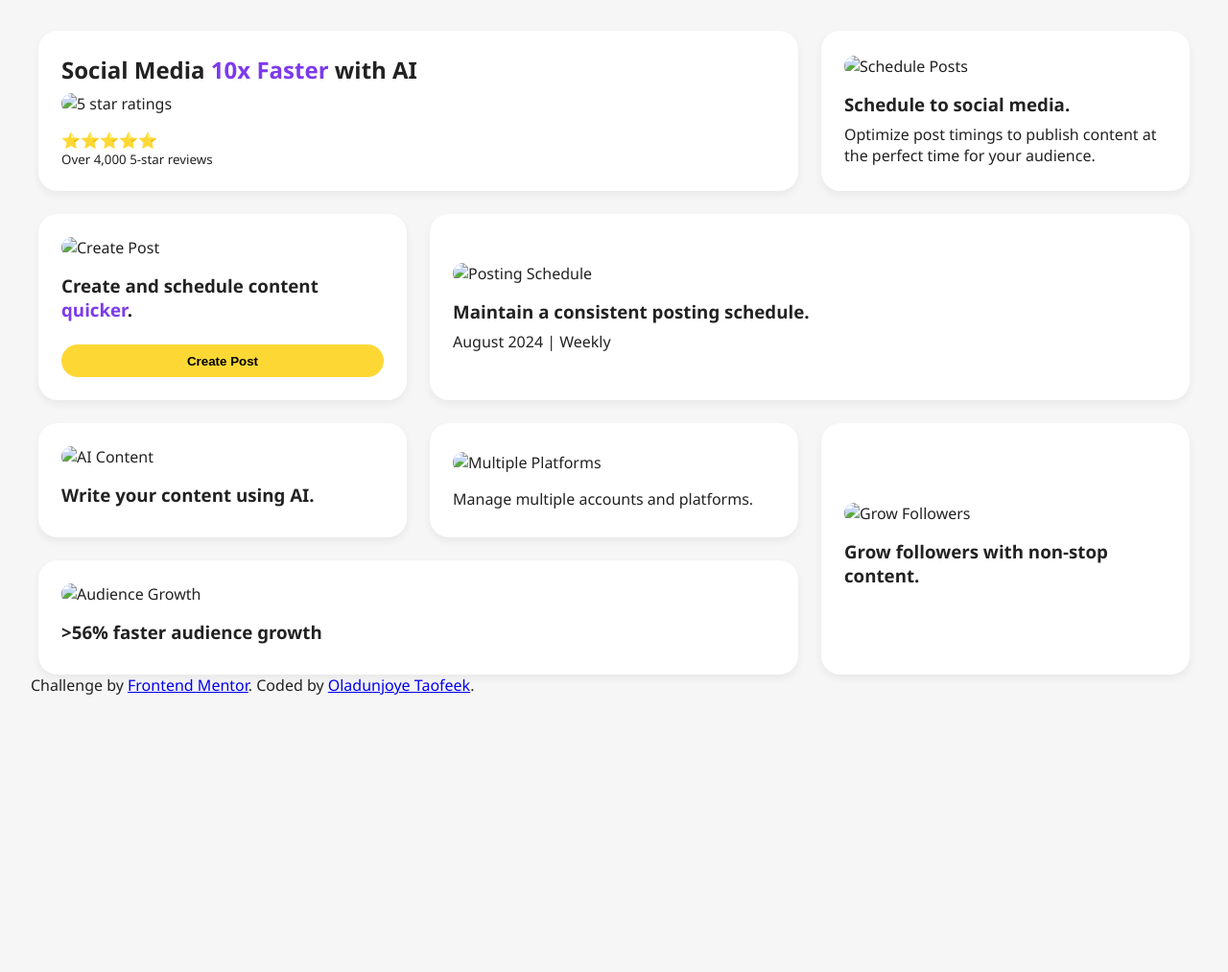
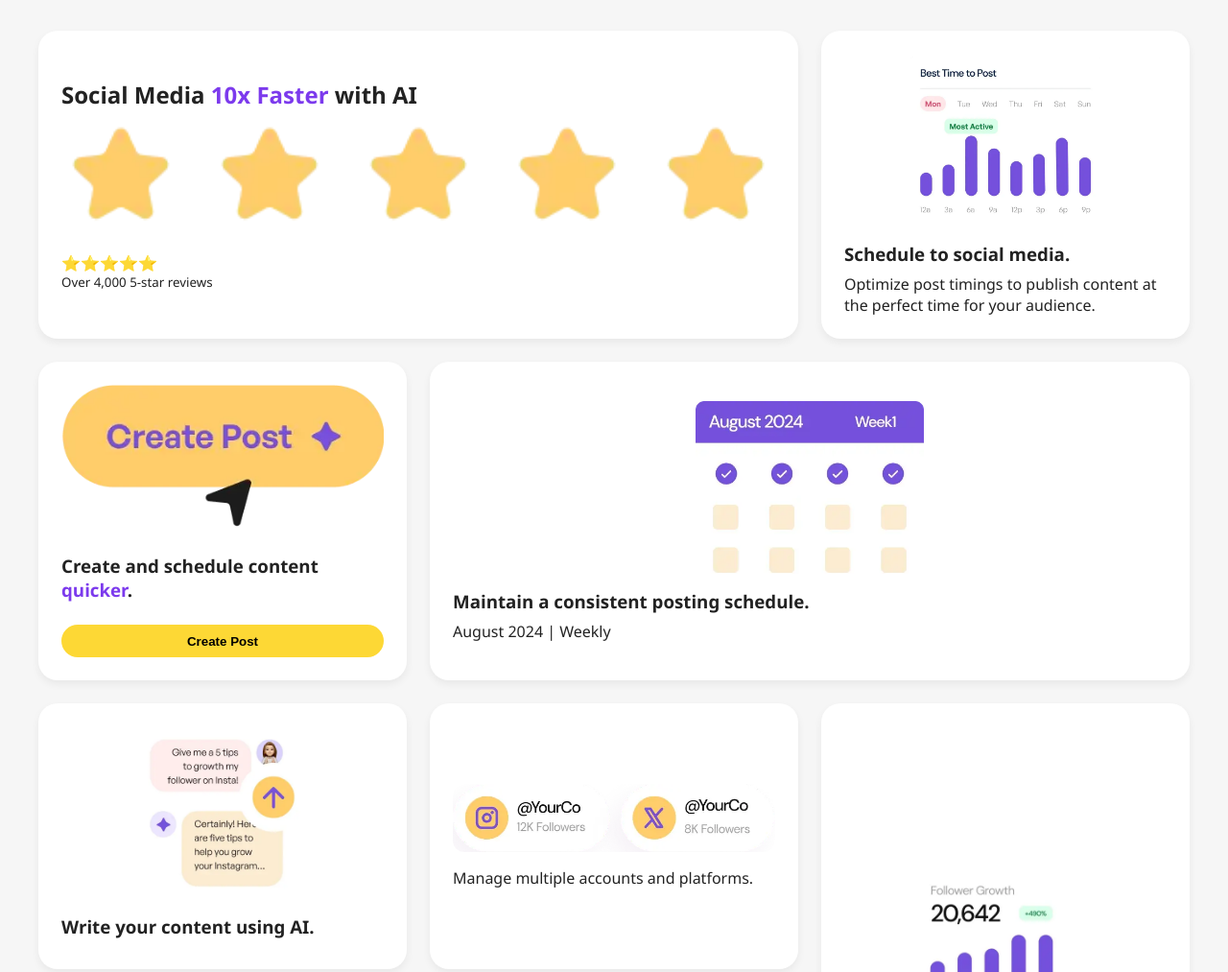
Before and after one commit to Taofeek005/Bento-Grid-Layout, a plain HTML site: page index.html in a window 1280 px wide. Shown: the top 1013 px of the page at 96% size. Before the commit the page ends 800 px from the top, so only its background shows below. Drawn offline with Linux system fonts and the light colour scheme.

Commit message:
Update index.html
Fix image path

```diff
--- a/index.html
+++ b/index.html
@@ -10,46 +10,46 @@
   <main class="grid-container">
     <div class="box box1">
       <h2>Social Media <span class="highlight">10x Faster</span> with AI</h2>
-      <img src="assets/images/illustration-five-stars.webp" alt="5 star ratings">
+      <img src="images/illustration-five-stars.webp" alt="5 star ratings">
       <p>⭐⭐⭐⭐⭐</p>
       <small>Over 4,000 5-star reviews</small>
     </div>
 
     <div class="box box2">
-      <img src="assets/images/illustration-multiple-platforms.webp" alt="Multiple Platforms" />
+      <img src="images/illustration-multiple-platforms.webp" alt="Multiple Platforms" />
       <p>Manage multiple accounts and platforms.</p>
     </div>
 
     <div class="box box3">
-      <img src="assets/images/illustration-consistent-schedule.webp" alt="Posting Schedule" />
+      <img src="images/illustration-consistent-schedule.webp" alt="Posting Schedule" />
       <h3>Maintain a consistent posting schedule.</h3>
       <p>August 2024 | Weekly</p>
     </div>
 
     <div class="box box4">
-      <img src="assets/images/illustration-schedule-posts.webp" alt="Schedule Posts" />
+      <img src="images/illustration-schedule-posts.webp" alt="Schedule Posts" />
       <h3>Schedule to social media.</h3>
       <p>Optimize post timings to publish content at the perfect time for your audience.</p>
     </div>
 
     <div class="box box5">
-      <img src="assets/images/illustration-grow-followers.webp" alt="Grow Followers" />
+      <img src="images/illustration-grow-followers.webp" alt="Grow Followers" />
       <h3>Grow followers with non-stop content.</h3>
     </div>
 
     <div class="box box6">
-      <img src="assets/images/illustration-audience-growth.webp" alt="Audience Growth" />
+      <img src="images/illustration-audience-growth.webp" alt="Audience Growth" />
       <h3>&gt;56% faster audience growth</h3>
     </div>
 
     <div class="box box7">
-      <img src="assets/images/illustration-create-post.webp" alt="Create Post" />
+      <img src="images/illustration-create-post.webp" alt="Create Post" />
       <h3>Create and schedule content <span class="highlight">quicker</span>.</h3>
       <button>Create Post</button>
     </div>
 
     <div class="box box8">
-      <img src="assets/images/illustration-ai-content.webp" alt="AI Content" />
+      <img src="images/illustration-ai-content.webp" alt="AI Content" />
       <h3>Write your content using AI.</h3>
     </div>
   </main>
```
